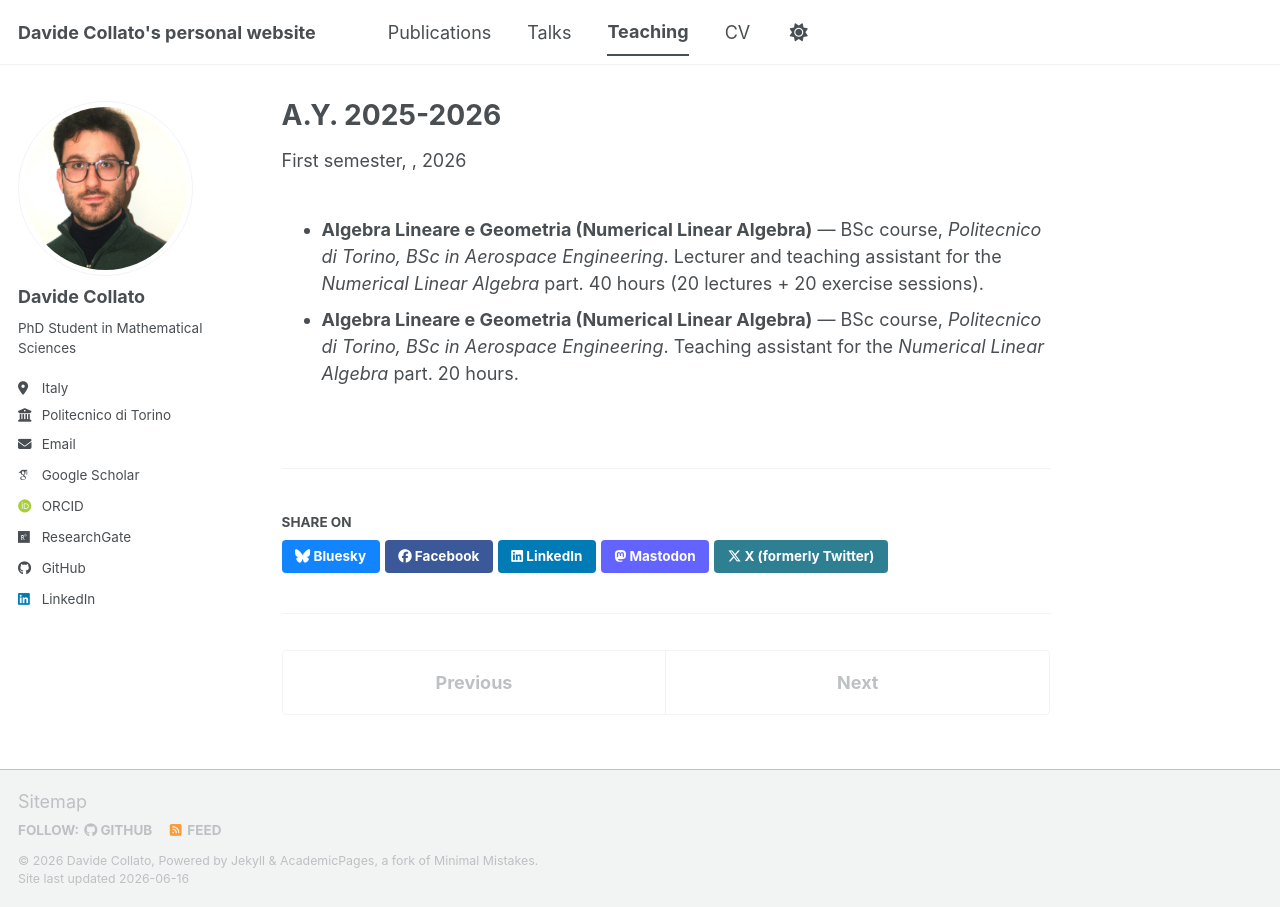
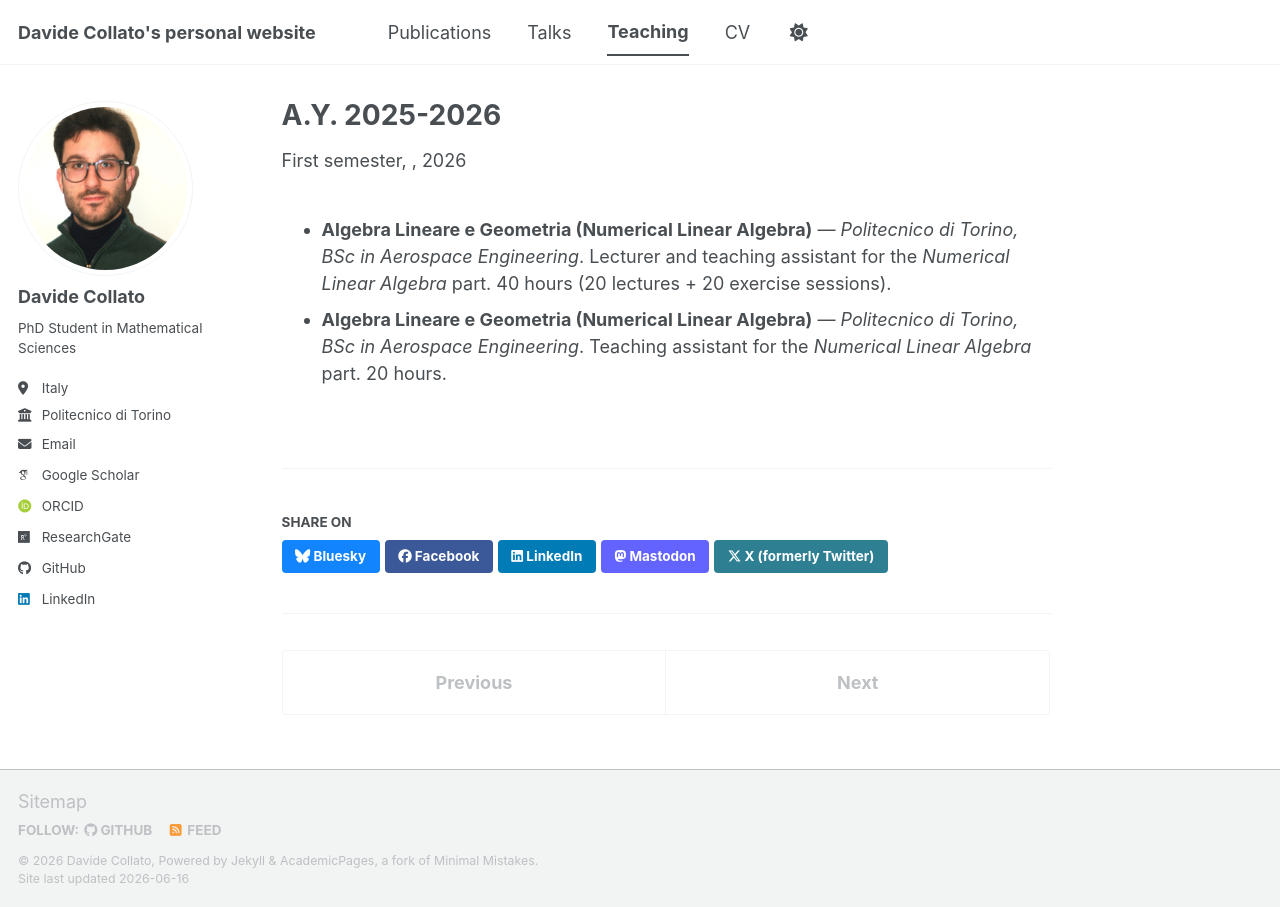
Before and after one commit to davidecollato/davidecollato.github.io, a Jekyll site: the page built from _teaching/2025.md, in a window 1280 px wide. Built offline with Jekyll 4.4.1, drawn with Linux system fonts in a browser that asks for light colours; some web fonts are replaced; a script bundle is joined from its source files by our own code; library files that are not in the unit come from our copies.

Commit message:
Update 2025.md

```diff
--- a/_teaching/2025.md
+++ b/_teaching/2025.md
@@ -3,10 +3,9 @@
 collection: teaching
 no_link: true
 type: "First semester"
-venue: ""
 date: 2026-02-01
 location: "Turin, Italy"
 ---
 
-- **Algebra Lineare e Geometria (Numerical Linear Algebra)** — BSc course, *Politecnico di Torino, BSc in Aerospace Engineering*. Lecturer and teaching assistant for the *Numerical Linear Algebra* part. 40 hours (20 lectures + 20 exercise sessions).
-- **Algebra Lineare e Geometria (Numerical Linear Algebra)** — BSc course, *Politecnico di Torino, BSc in Aerospace Engineering*. Teaching assistant for the *Numerical Linear Algebra* part. 20 hours.
+- **Algebra Lineare e Geometria (Numerical Linear Algebra)** — *Politecnico di Torino, BSc in Aerospace Engineering*. Lecturer and teaching assistant for the *Numerical Linear Algebra* part. 40 hours (20 lectures + 20 exercise sessions).
+- **Algebra Lineare e Geometria (Numerical Linear Algebra)** — *Politecnico di Torino, BSc in Aerospace Engineering*. Teaching assistant for the *Numerical Linear Algebra* part. 20 hours.
```
